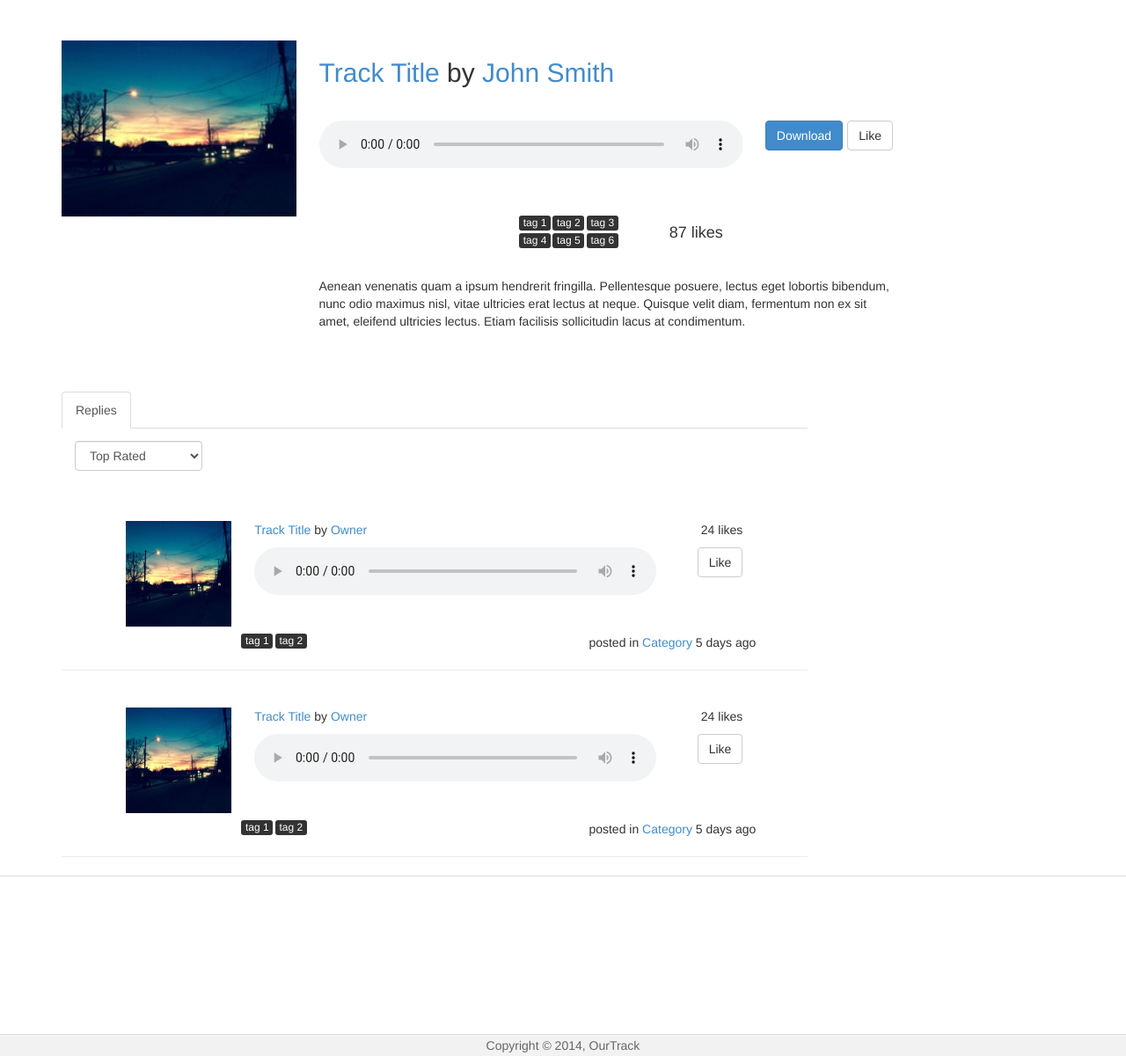
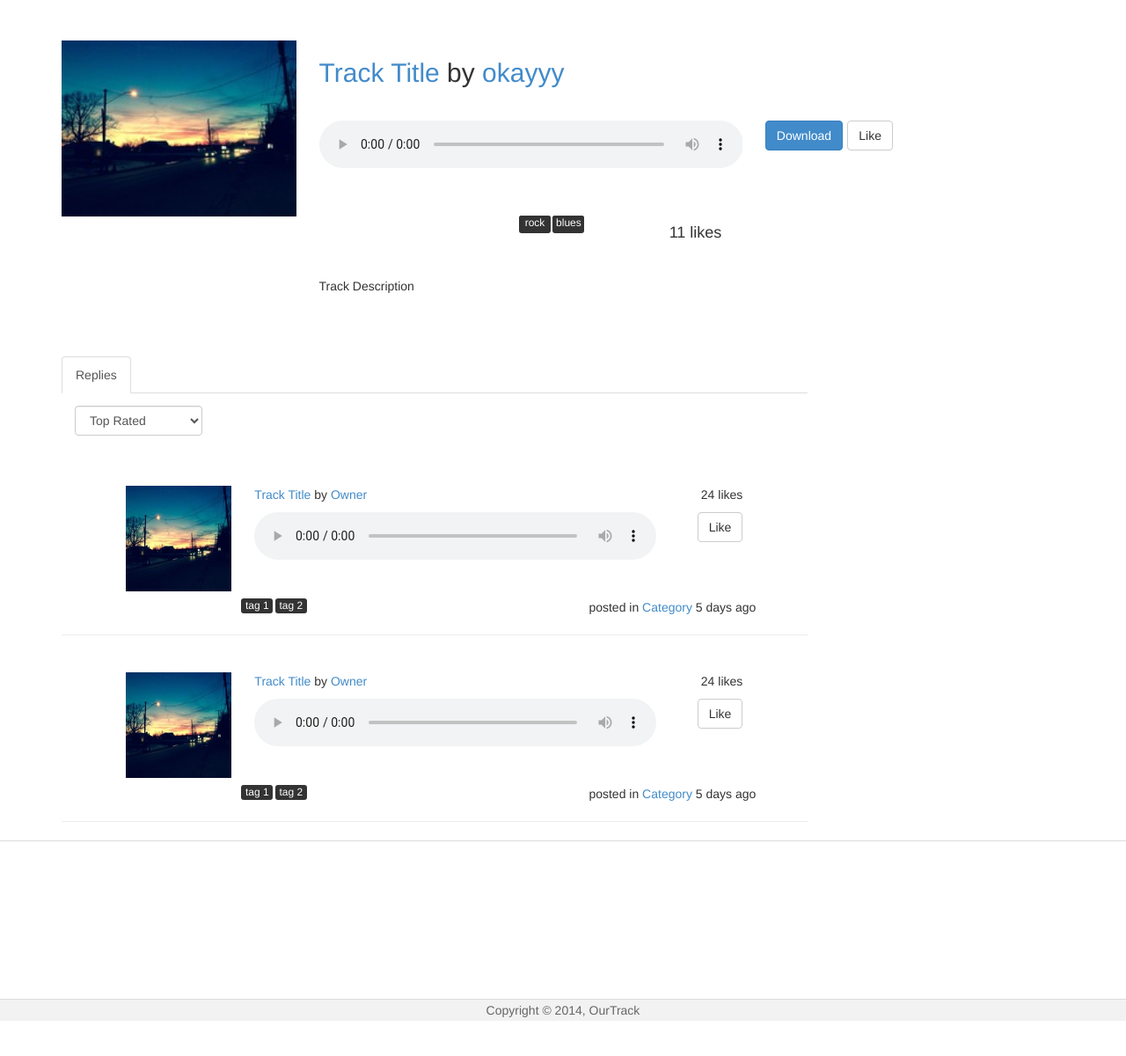
Before and after one commit to spatterson1551/OurTrack, a PHP site: page /track.php?id=1 in a window 1280 px wide. Shown: the part 51-1251 px from the top of the page at 88% size. After the commit the page ends 1211 px from the top, so only its background shows below. Run offline with PHP 8.4, Linux system fonts and the light colour scheme; data comes from the database, SQL or seed files in the repository; some libraries are stand-ins or nearby versions.

Commit message:
Commited stuff for the track page

```diff
--- a/classes/Track.php
+++ b/classes/Track.php
@@ -48,10 +48,9 @@ class Track {
 	}
 
 	public function displayFull() {
-		//get all stuff from the database
-		//include a file for it
-		//put all the html in there, with the php output sprinkled in, you can look at the above one for reference,
-		//because its basically the same thing except different html formatting.
+		$owner = new User($this->owner_id);
+		$tags = Database::getInstance()->fetchToClass("SELECT * FROM tags WHERE `id` IN (SELECT `tag_id` FROM tagmaps WHERE `track_id`=".$this->id.")", "Tag");
+		include 'includes/trackFull.php';
 	}
 }
 
--- a/core/init.php
+++ b/core/init.php
@@ -8,7 +8,7 @@ $GLOBALS['config'] = array(
 		'host' => '127.0.0.1',
 		'user' => 'root',
 		'pass' => 'root',
-		'dbname' => 'OurTrack'
+		'dbname' => 'test'
 	),
 	'remember' => array(
 		'cookie_name' => 'hash',
--- /dev/null
+++ b/includes/trackFull.php
@@ -0,0 +1,59 @@
+<div class="row">
+			<div class="col-xs-12">
+				<div id="trackHead">
+					<div class="row">
+						<div class="col-xs-3 tCenter">
+							<img src=<?php echo '"images/'.$this->picture.'"'; ?> height="200" alt="mainTrackImg"/>
+						</div>
+						<div class="col-xs-7">
+							<div class="row topTrackInfo">
+								<div class="col-xs-12">
+									<h2><a href=<?php echo '"track.php?id='.$this->id.'"';?> class="trackTitle">Track Title</a>
+										by <a href=<?php echo '"profile.php?id='.$owner->id.'"';?> class="trackOwner"><?php echo $owner->username ?></a>
+									</h2>
+								</div>
+							</div>
+							<div class="row">
+								<div class="col-xs-9">
+									<audio class="topAudioPlayer" controls="controls">
+											<source src=<?php echo '"tracks/'.$this->source.'"';?> type="audio/mpeg" />
+												Update your browser to play audio
+									</audio>
+								</div>
+								<div class="col-xs-1 col-xs-offset-1">
+											<button type="button" class="btn btn-primary right">Download</button>
+								</div>
+								<div class="col-xs-1">
+											<button type="button" class="btn btn-default right likeTrack" value="1">Like</button>
+								</div>
+							</div>
+							<div class="row">
+								<div class="col-xs-12">
+									<div class="row">
+										<div class="col-xs-4">
+											<div style="text-align:center" class="raty"></div>
+										</div>
+										<div class="col-xs-3">
+											<?php
+											foreach($tags as $tag)
+											{
+									          echo "<div class='tag'>".$tag."</div>";
+									        }
+									        ?>
+										</div>
+										<div class="col-xs-3">
+											<h4><span><?php echo $this->likes ?></span> likes</h4>
+										</div>
+									</div>
+								</div>
+							</div>
+							<div class="row">
+								<div class="col-xs-12 center-block" style="margin-top: 30px;">
+									<p><?php echo $this->description; ?></p>
+								</div>
+							</div>
+						</div>
+					</div>
+				</div>
+			</div>
+		</div>
--- a/track.php
+++ b/track.php
@@ -2,7 +2,7 @@
 
 require_once('core/init.php');
 
-
+$id = $_GET['id'];
 
 ?>
 
@@ -26,66 +26,14 @@ require_once('core/init.php');
   <!--************* end header ****************-->
 
   <!--************* begin content area ****************-->
+  <?php
+  		$track = Database::getInstance()->fetchToClass("SELECT * FROM tracks WHERE `id`='".escape($id)."'", "Track");
+
+  ?>
 	<div class="container">
-		<div class="row">
-			<div class="col-xs-12">
-				<div id="trackHead">
-					<div class="row">
-						<div class="col-xs-3 tCenter">
-							<img src="images/ajeif45s843l.jpg" height="200" alt="mainTrackImg"/>
-						</div>
-						<div class="col-xs-7">
-							<div class="row topTrackInfo">
-								<div class="col-xs-12">
-									<h2><a href="track.html" class="trackTitle">Track Title</a>
-										by <a href="profile.html" class="trackOwner">John Smith</a>
-									</h2>
-								</div>
-							</div>
-							<div class="row">
-								<div class="col-xs-9">
-									<audio class="topAudioPlayer" controls="controls">
-											<source src="tracks/.mp3" type="audio/mpeg" />
-												Update your browser to play audio
-									</audio>
-								</div>
-								<div class="col-xs-1 col-xs-offset-1">
-											<button type="button" class="btn btn-primary right">Download</button>
-								</div>
-								<div class="col-xs-1">
-											<button type="button" class="btn btn-default right likeTrack" value="1">Like</button>
-								</div>
-							</div>
-							<div class="row">
-								<div class="col-xs-12">
-									<div class="row">
-										<div class="col-xs-4">
-											<div style="text-align:center" class="raty"></div>
-										</div>
-										<div class="col-xs-3">
-											<div class="tag">tag 1</div>
-											<div class="tag">tag 2</div>
-											<div class="tag">tag 3</div>
-											<div class="tag">tag 4</div>
-											<div class="tag">tag 5</div>
-											<div class="tag">tag 6</div>
-										</div>
-										<div class="col-xs-3">
-											<h4><span>87</span> likes</h4>
-										</div>
-									</div>
-								</div>
-							</div>
-							<div class="row">
-								<div class="col-xs-12 center-block" style="margin-top: 30px;">
-									<p>Aenean venenatis quam a ipsum hendrerit fringilla. Pellentesque posuere, lectus eget lobortis bibendum, nunc odio maximus nisl, vitae ultricies erat lectus at neque. Quisque velit diam, fermentum non ex sit amet, eleifend ultricies lectus. Etiam facilisis sollicitudin lacus at condimentum.</p>
-								</div>
-							</div>
-						</div>
-					</div>
-				</div>
-			</div>
-		</div>
+		<!--Top Track Start-->
+			<?php echo $track[0]->displayFull(); ?>
+		<!--Top Track End-->
 		<div class="row" style="margin-top: 60px;">
 			<div class="col-xs-9">
 			<!--Nav Tabs-->
```
